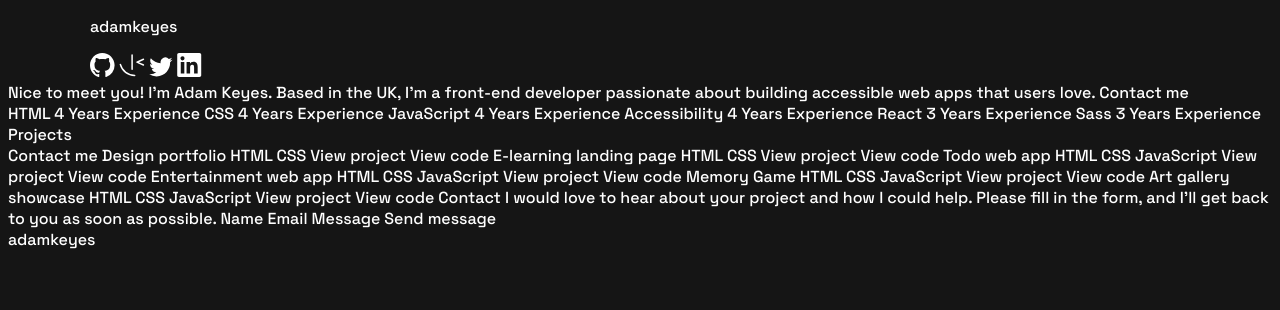
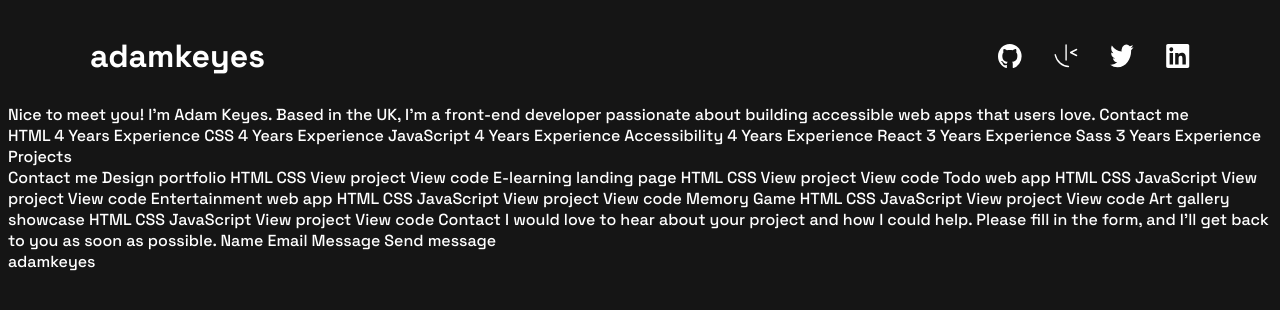
Before and after one commit to aleknovkovski/FEM-Single-page-dev-portfolio, a plain HTML site: page working/index.html in a window 1280 px wide. Drawn offline with Linux system fonts and the light colour scheme.

Commit message:
Handle header positioning, layout, sizing

```diff
--- a/working/index.html
+++ b/working/index.html
@@ -11,7 +11,7 @@
 <body>
 
   <header class="container">
-    <div class="logo-area"><p>adamkeyes</p></div>
+    <div class="logo-area"><p class="text-logo">adamkeyes</p></div>
     <div class="social-icons">
       <img src="./assets/images/icon-github.svg" alt="github icon">
       <img src="./assets/images/icon-frontend-mentor.svg" alt="frontend mentor icon">
--- a/working/style.css
+++ b/working/style.css
@@ -13,7 +13,7 @@
     --24px: 1rem; /* heading M font-size  */
     --26px: 1rem; /* button/inputs  line-height */
     --28px: 1rem; /* paragraph line-height  */
-    --32px: 1rem; /* heading M line-height  */
+    --32px: 2rem; /* heading M line-height  */
     --48px: 1rem; /* heading L font-size  */
     --56px: 1rem; /* heading L line-height  */
     --88px: 1rem; /* heading XL font-size and line-height*/
@@ -36,3 +36,24 @@ body {
     margin: 0 auto;
     padding: 0 24px;
 }
+
+header {
+    display: flex;
+    justify-content: space-between;
+    align-items: center;
+}
+
+.text-logo {
+    font-size: var(--32px);
+    line-height: 100%;
+    font-weight: 700;
+}
+
+.social-icons {
+    display: flex;
+    gap: 32px;
+}
+
+.social-icons img {
+    width: 24px;
+}
```
